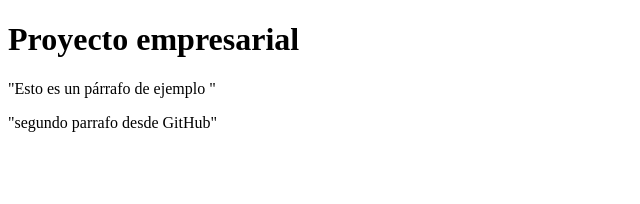
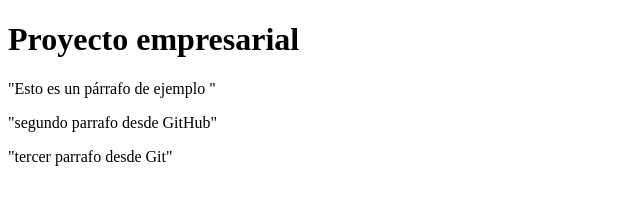
Before and after one commit to Germancb/Proyecto-web-empresaA, a plain HTML site: page index.html in a window 1280 px wide. Shown: the whole page, without its empty margins (0-640 px from the left). Drawn offline with Linux system fonts and the light colour scheme.

Commit message:
Tercer párrafo

```diff
--- a/index.html
+++ b/index.html
@@ -8,6 +8,7 @@
 <h1>Proyecto empresarial</h1>
 <p>"Esto es un p&aacute;rrafo de ejemplo "</p>
 <p>"segundo parrafo desde GitHub"</p>
+<p> "tercer parrafo desde Git"</p>
 <body>
 </body>
 </html>
```
